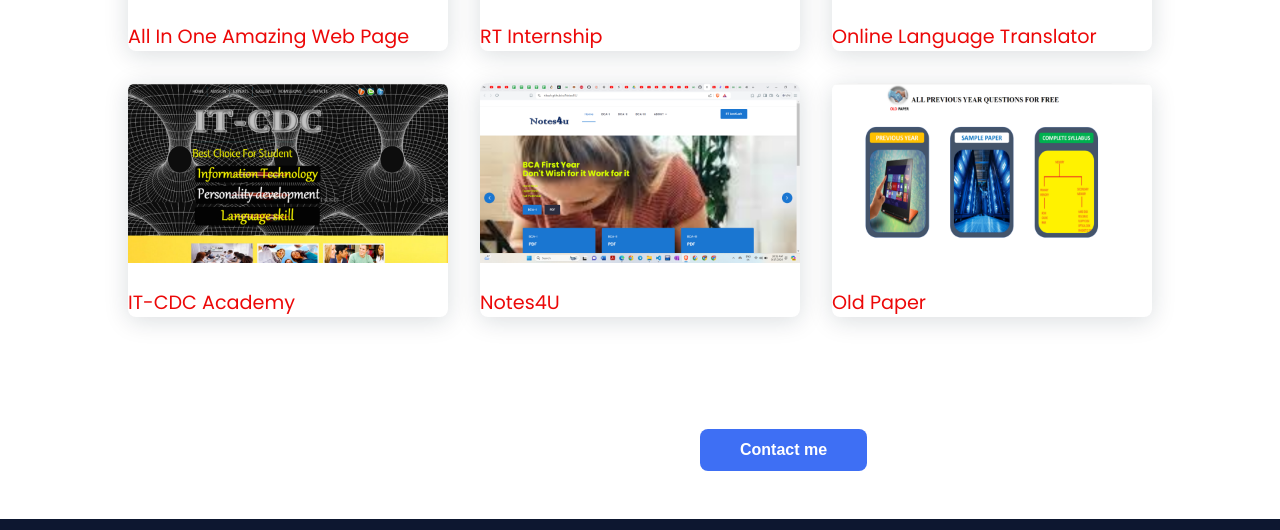
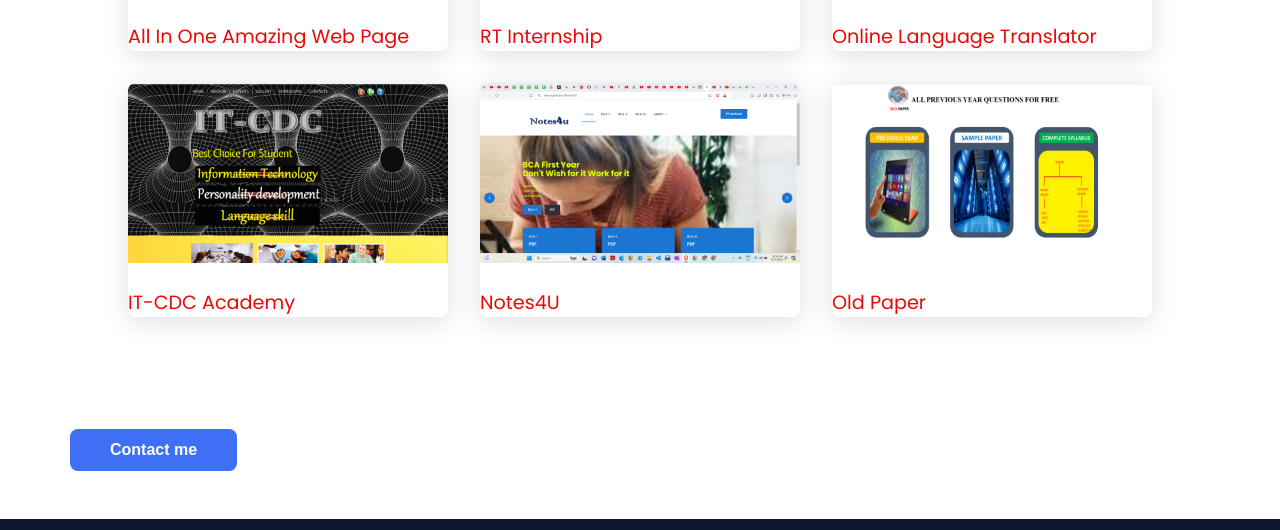
Before and after one commit to RtKush/RtKush, a plain HTML site: page index.html in a window 1280 px wide. Shown: the part 3225-3755 px from the top of the page. Drawn offline with nearby package versions, Linux system fonts and the light colour scheme.

Commit message:
Update styles.css

```diff
--- a/assets/css/styles.css
+++ b/assets/css/styles.css
@@ -362,7 +362,7 @@ img {
   outline: none;
   font-size: var(--normal-font-size);
   cursor: pointer;
-  margin-left: 700px;
+  margin-left: 70px;
 }
 
 /* ===== FOOTER =====*/
```
